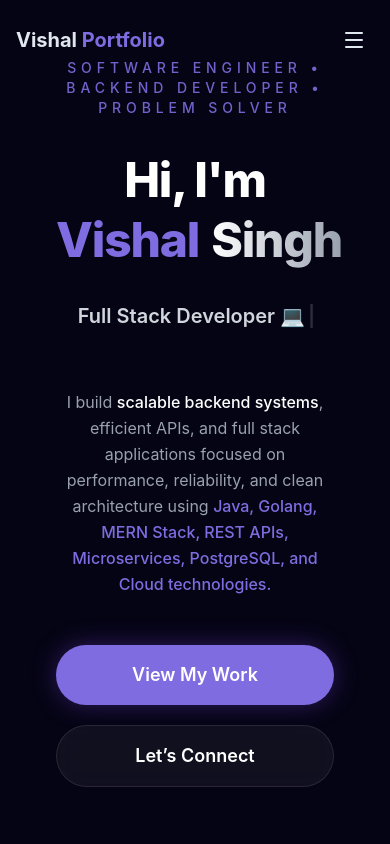
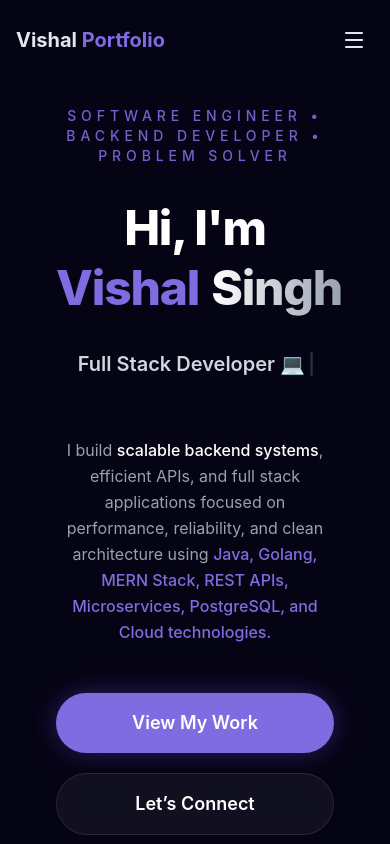
Before and after one commit to VISHAL55UIET/Vishal-New-PortFolio, a React (Vite) app in the folder Portfolio/: page / in a window 390 px wide. Shown: the top 844 px of the page. Built offline with nearby package versions, Linux system fonts and the light colour scheme.

Commit message:
Responsive

```diff
--- a/Portfolio/src/components/HeroSection.jsx
+++ b/Portfolio/src/components/HeroSection.jsx
@@ -19,7 +19,7 @@ export const HeroSection = () => {
       </div>
 
       {/* Main Content */}
-      <div className="container max-w-5xl mx-auto text-center relative z-10">
+      <div className="container max-w-5xl mx-auto text-center relative z-10 pt-24 md:pt-0">
         <div className="space-y-8">
           {/* Top Intro */}
           <p className="text-sm md:text-base tracking-[0.35em] uppercase text-primary font-medium opacity-90">
```
